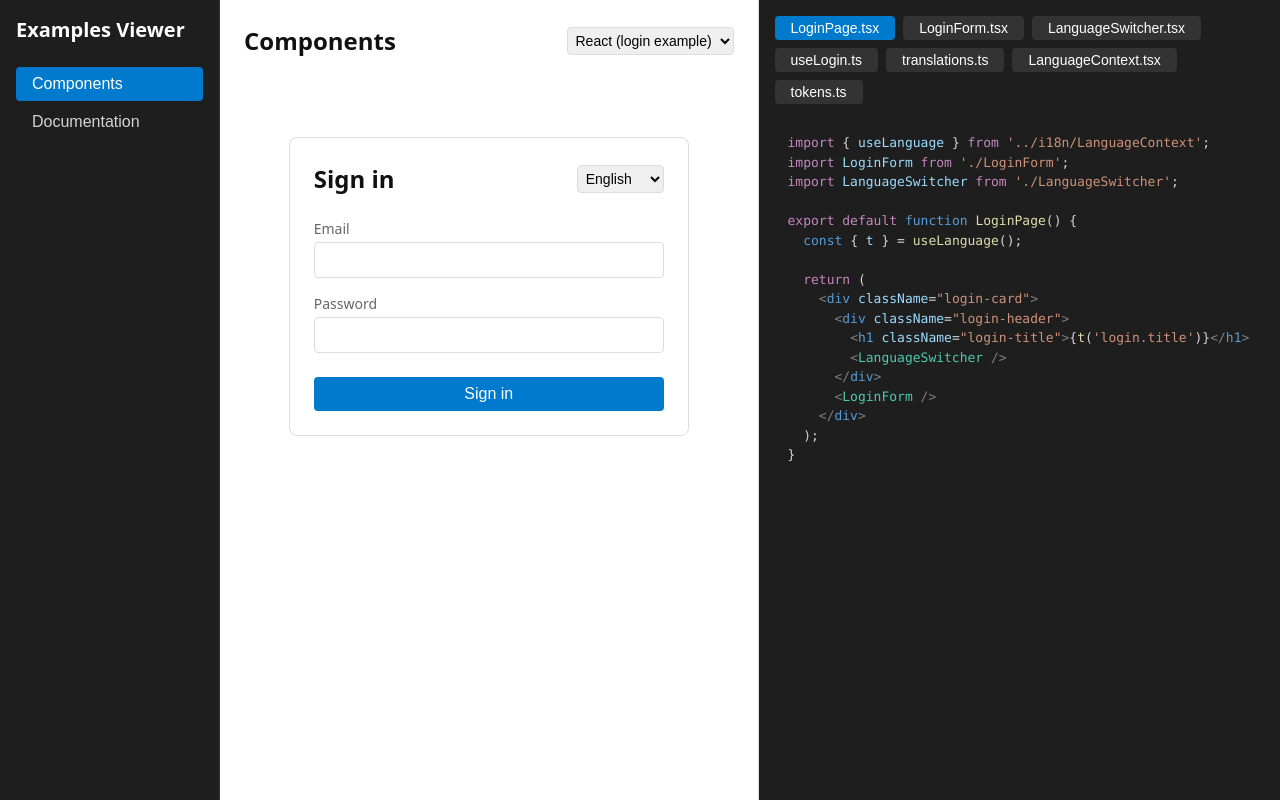
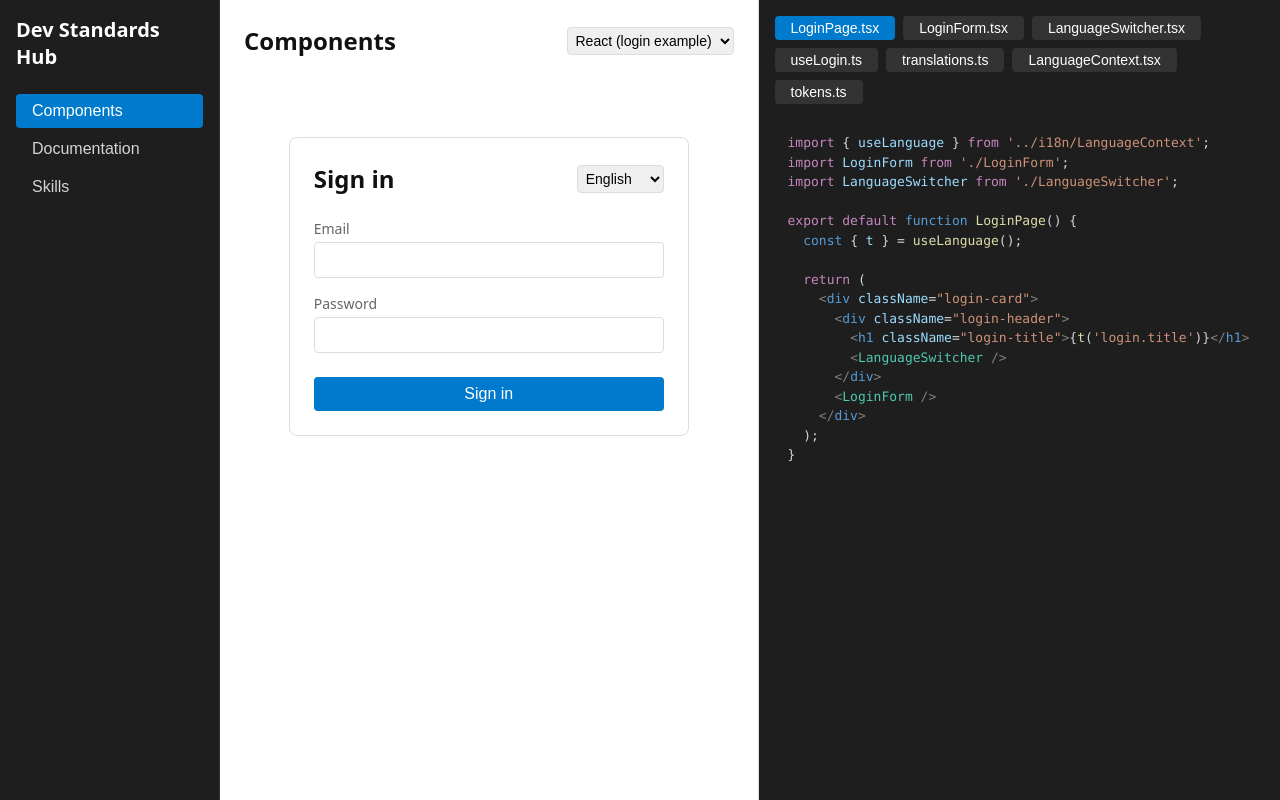
Before and after one commit to AlexSemer/react-examples-viewer, a React (Vite) app: page / in a window 1280 px wide. Built offline with nearby package versions, Linux system fonts and the light colour scheme.

Commit message:
Rename to Dev Standards Hub and add Skills page to sidebar

```diff
--- a/src/App.tsx
+++ b/src/App.tsx
@@ -4,6 +4,7 @@ import { vscDarkPlus } from 'react-syntax-highlighter/dist/esm/styles/prism'
 import LoginPage from './examples/react/login/components/LoginPage'
 import { LanguageProvider } from './examples/react/login/i18n/LanguageContext'
 import DocumentationPage from './pages/DocumentationPage'
+import SkillsPage from './pages/SkillsPage'
 
 // Raw imports for React login
 import loginPageSrc from './examples/react/login/components/LoginPage.tsx?raw'
@@ -28,7 +29,7 @@ import pyMainSrc from './examples/python/main.py?raw'
 import pyRoutesSrc from './examples/python/routes.py?raw'
 
 type Stack = 'react' | 'nextjs' | 'nodejs' | 'python';
-type Page = 'components' | 'docs';
+type Page = 'components' | 'docs' | 'skills';
 
 const stacks: Record<Stack, { label: string; files: { name: string; code: string; lang: string }[] }> = {
   react: {
@@ -83,7 +84,7 @@ export default function App() {
   return (
     <div className="app">
       <aside className="sidebar">
-        <div className="sidebar-title">Examples Viewer</div>
+        <div className="sidebar-title">Dev Standards Hub</div>
         <nav>
           <button
             className={page === 'components' ? 'nav-item active' : 'nav-item'}
@@ -97,12 +98,20 @@ export default function App() {
           >
             Documentation
           </button>
+          <button
+            className={page === 'skills' ? 'nav-item active' : 'nav-item'}
+            onClick={() => setPage('skills')}
+          >
+            Skills
+          </button>
         </nav>
       </aside>
 
       <main className="main-content">
         {page === 'docs' ? (
           <DocumentationPage />
+        ) : page === 'skills' ? (
+          <SkillsPage />
         ) : (
           <div className="components-view">
             <div className="preview">
```
